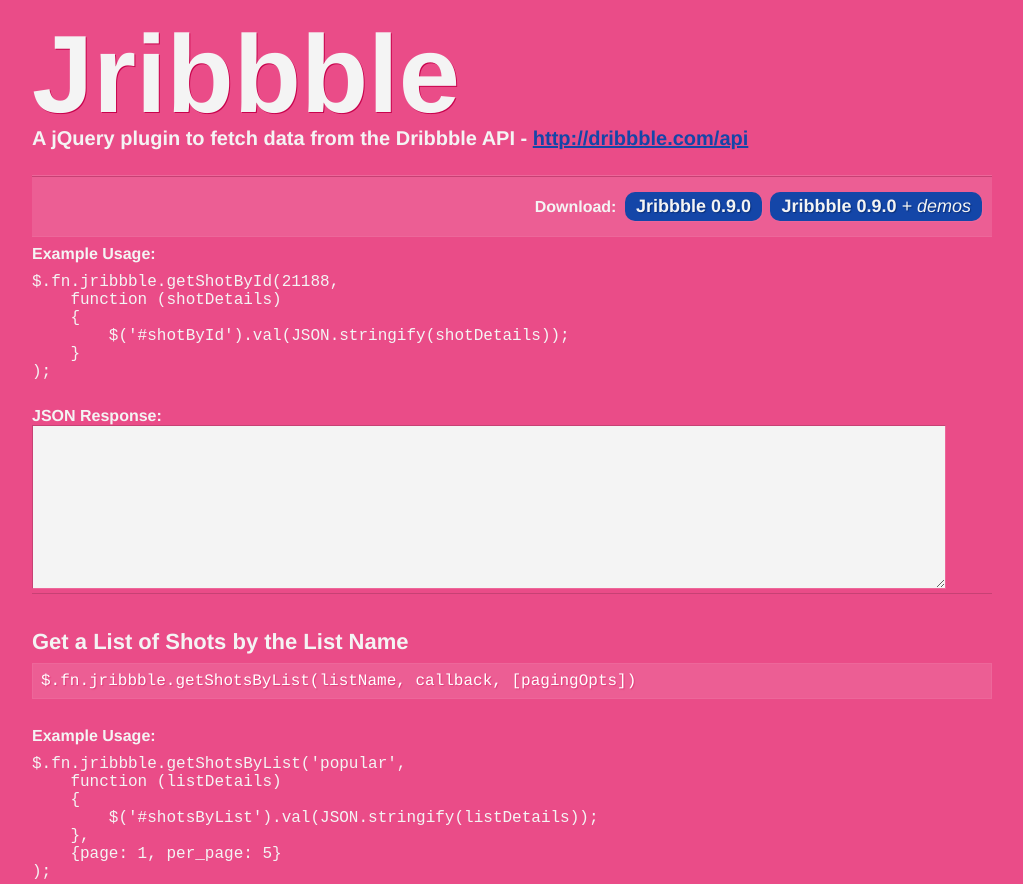
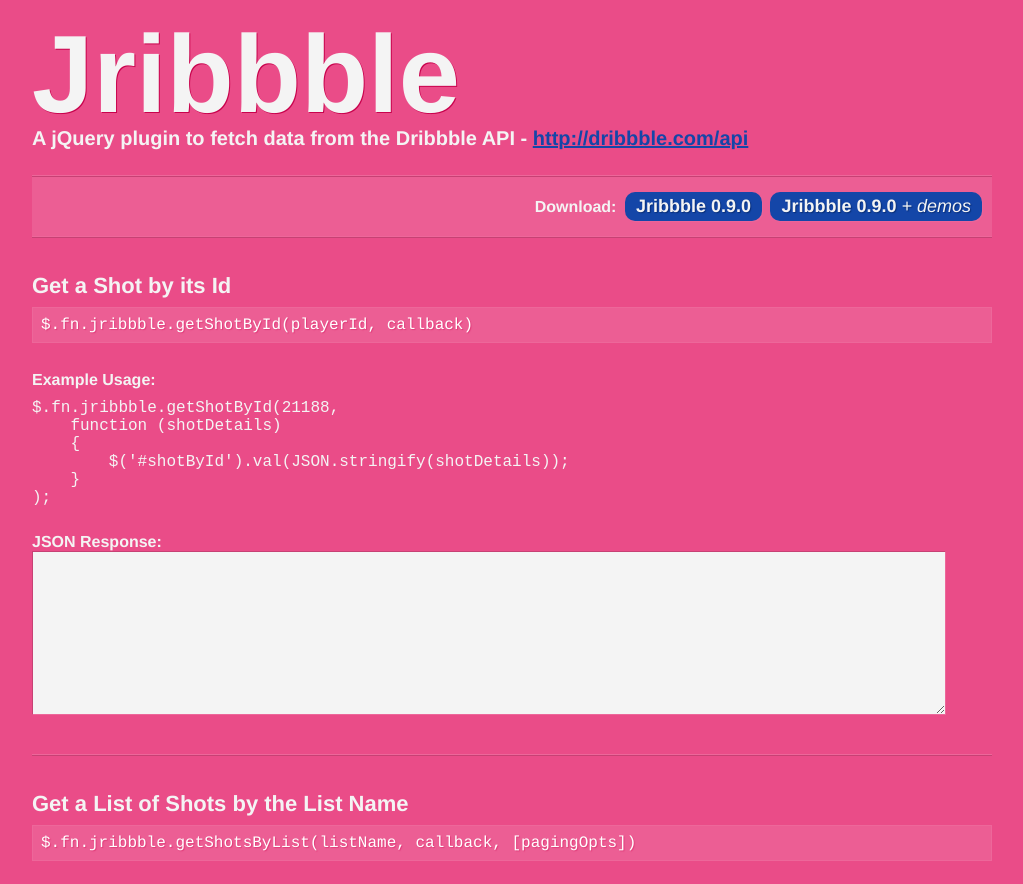
Before and after one commit to tylergaw/jribbble, a plain HTML site: page index.html in a window 1280 px wide. Shown: the top 884 px of the page, without its empty margins (128-1151 px from the left). Drawn offline with Linux system fonts and the light colour scheme.

Commit message:
Missed something on the demo page

```diff
--- a/index.html
+++ b/index.html
@@ -20,7 +20,11 @@
 	</section>
 
 	<hr />
-
+	<section>
+		<header>
+			<h1>Get a Shot by its Id</h1>
+			<h2>$.fn.jribbble.getShotById(playerId, callback)</h2>
+		</header>
 		<section class="example-usage">
 		<label>Example Usage:</label>
 		<pre><code>
```
